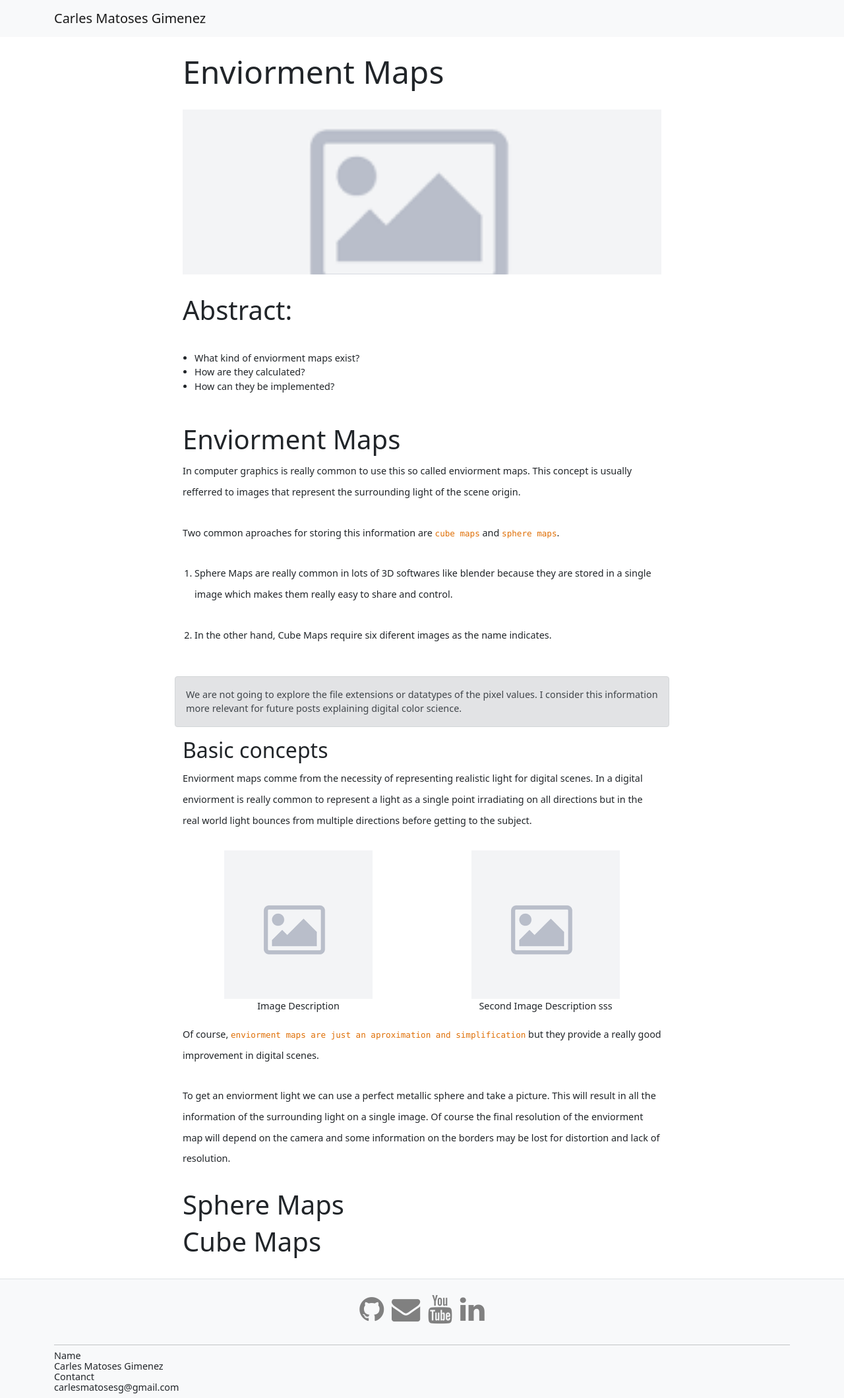
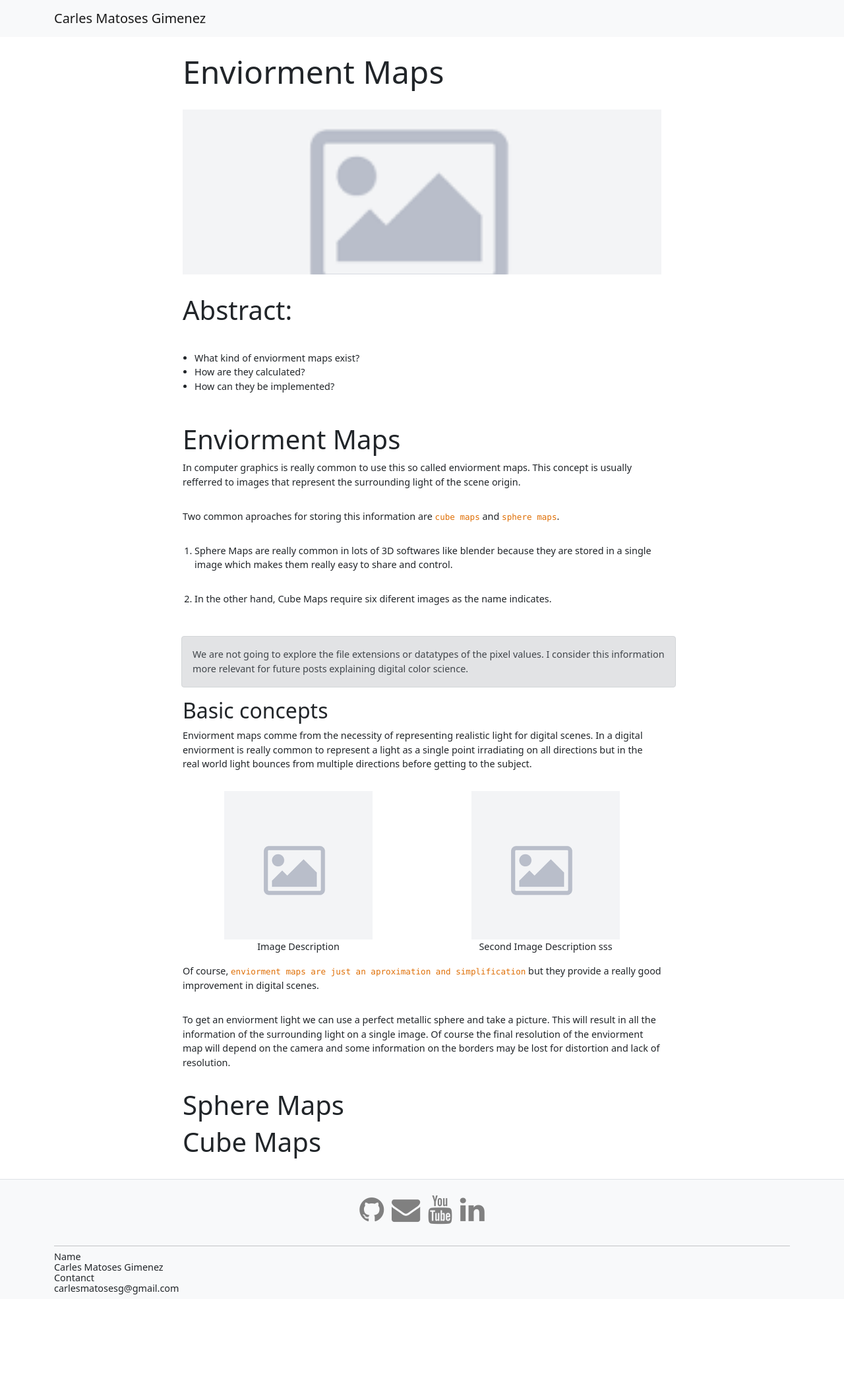
Before and after one commit to carlesmatoses/carlesmatoses.github.io, a Jekyll site: the page built from _posts/posts/2024-05-01-enviorment_map.markdown, in a window 1280 px wide. Shown: the whole page at 66% size. Built offline with Jekyll 4.4.1, drawn with Linux system fonts in a browser that asks for light colours; nearby versions of some CDN libraries; after the commit the page ends 1969 px from its top, so only the background shows below that.

Commit message:
Update post.css

```diff
--- a/assets/css/post.css
+++ b/assets/css/post.css
@@ -46,12 +46,21 @@
 }
 
 .baseContainer p{
-    line-height: 2.2;
+    line-height: 2.;
     margin-bottom: 30px;
 }
 
 .baseContainer ul, .baseContainer ol {
     padding-left: 30px;
+}
+
+.baseContainer .alert{
+    margin-left: 10px;
+    margin-right: 10px;
+}
+
+p a{
+    color: #3498db;
 }
 
 @media (max-width: 576px) { /* Small screens */
```
